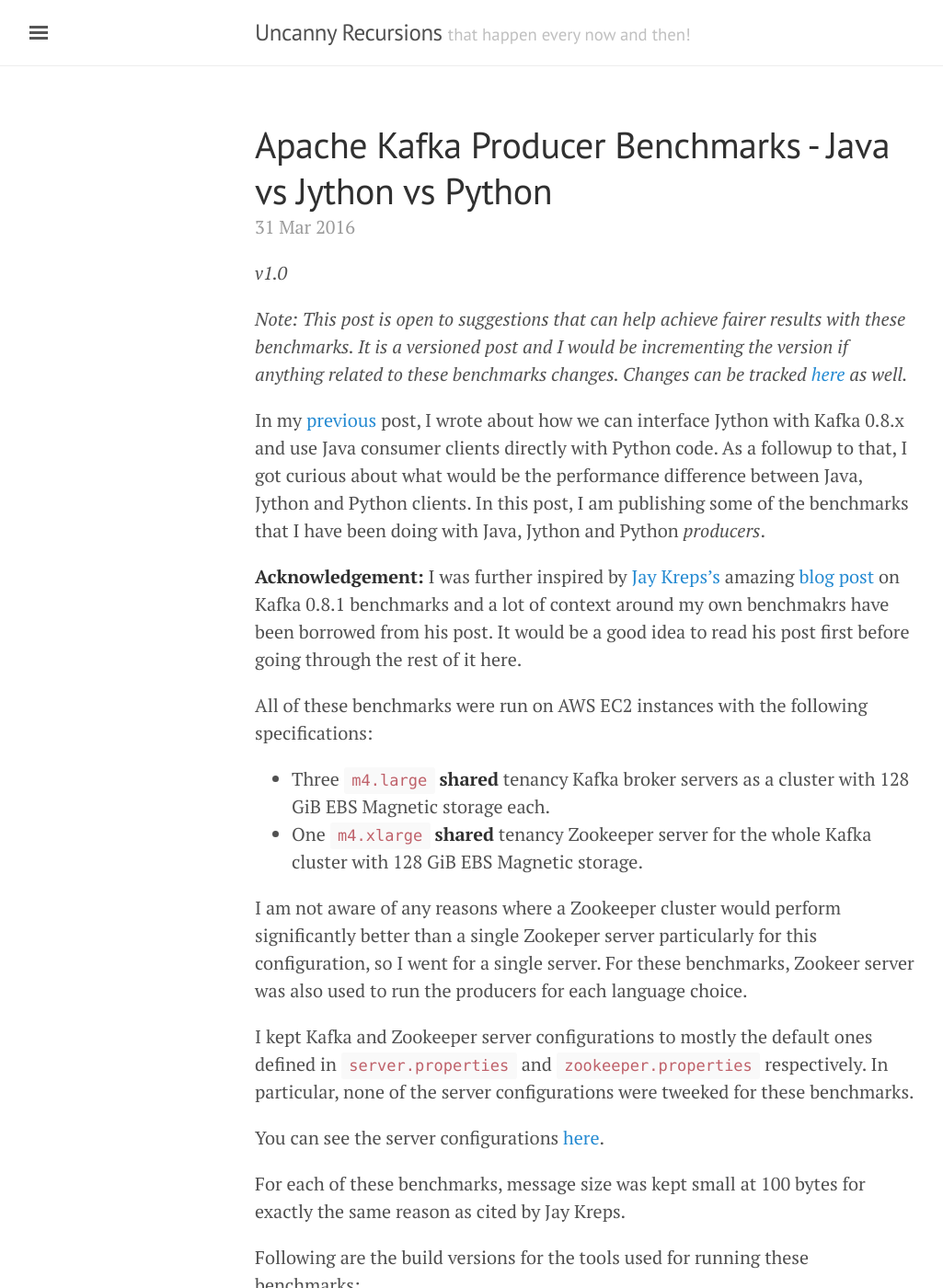
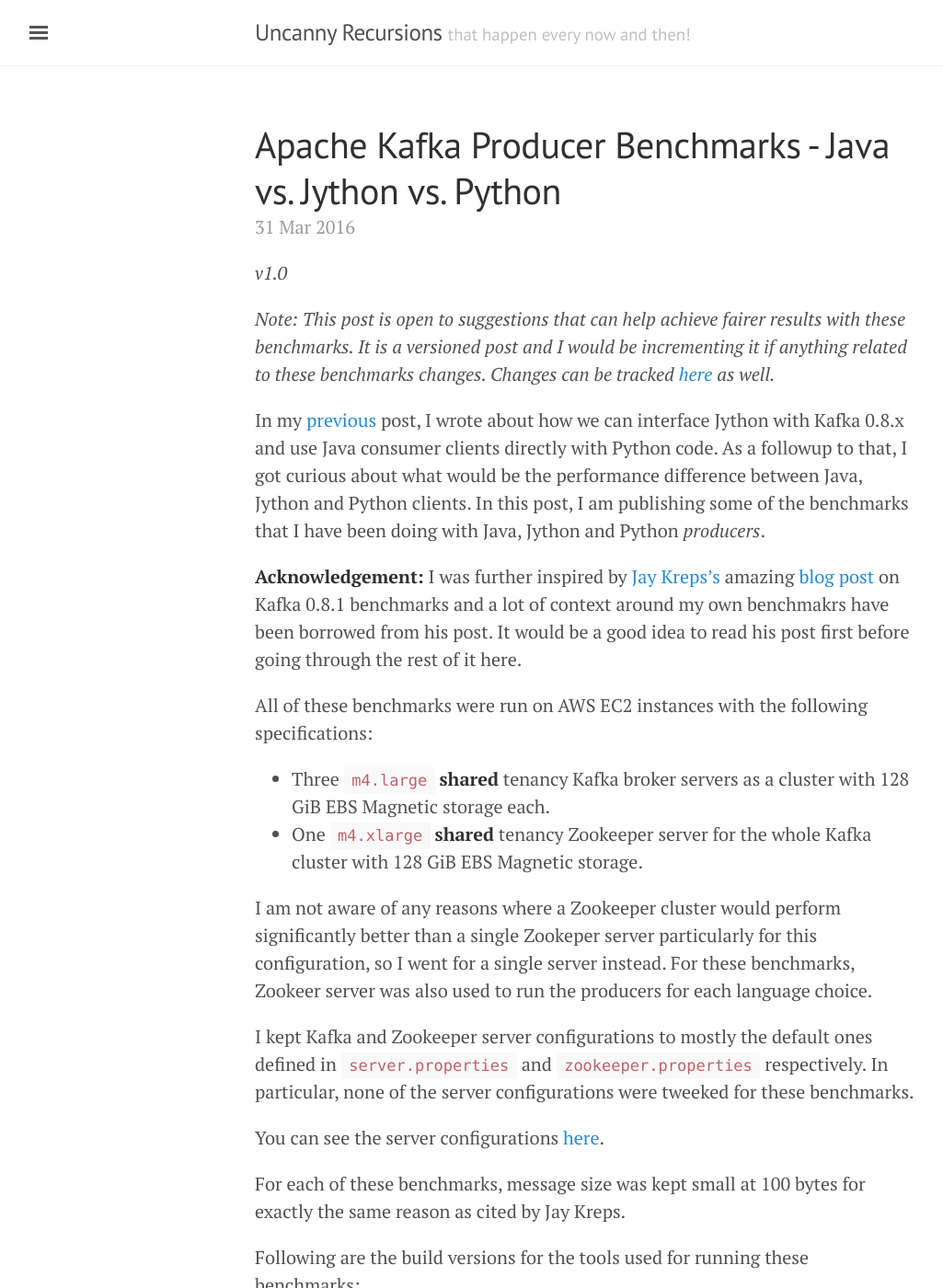
Before and after one commit to mrafayaleem/mrafayaleem.github.io, a Jekyll site: the page built from _posts/2016-03-31-apache-kafka-producer-benchmarks.md, in a window 1280 px wide and 1400 px high. Shown: the whole window at 92% size, without its empty margins (3-1028 px from the left). Built offline with Jekyll 4.4.1, drawn with Linux system fonts in a browser that asks for light colours; comment, search, counter and statistics services are not loaded; some of the changed text lies outside the part shown.

Commit message:
development: some minor edits on producer benchmarks.

```diff
--- a/_posts/2016-03-31-apache-kafka-producer-benchmarks.md
+++ b/_posts/2016-03-31-apache-kafka-producer-benchmarks.md
@@ -1,11 +1,11 @@
 ---
 layout: post
 comments: true
-title: Apache Kafka Producer Benchmarks - Java vs Jython vs Python
+title: Apache Kafka Producer Benchmarks - Java vs. Jython vs. Python
 ---
 *v1.0*
 
-*Note: This post is open to suggestions that can help achieve fairer results with these benchmarks. It is a versioned post and I would be incrementing the version if anything related to these benchmarks changes. Changes can be tracked [here](https://github.com/mrafayaleem/mrafayaleem.github.io) as well.*
+*Note: This post is open to suggestions that can help achieve fairer results with these benchmarks. It is a versioned post and I would be incrementing it if anything related to these benchmarks changes. Changes can be tracked [here](https://github.com/mrafayaleem/mrafayaleem.github.io) as well.*
 
 In my [previous](http://mrafayaleem.com/2016/03/19/interfacing-jython-with-kafka/) post, I wrote about how we can interface Jython with Kafka 0.8.x and use Java consumer clients directly with Python code. As a followup to that, I got curious about what would be the performance difference between Java, Jython and Python clients. In this post, I am publishing some of the benchmarks that I have been doing with Java, Jython and Python *producers*.
 
@@ -16,7 +16,7 @@
 - Three `m4.large` **shared** tenancy Kafka broker servers as a cluster with 128 GiB EBS Magnetic storage each.
 - One `m4.xlarge` **shared** tenancy Zookeeper server for the whole Kafka cluster with 128 GiB EBS Magnetic storage.
 
-I am not aware of any reasons where a Zookeeper cluster would perform significantly better than a single Zookeper server particularly for this configuration, so I went for a single server. For these benchmarks, Zookeer server was also used to run the producers for each language choice.
+I am not aware of any reasons where a Zookeeper cluster would perform significantly better than a single Zookeper server particularly for this configuration, so I went for a single server instead. For these benchmarks, Zookeer server was also used to run the producers for each language choice.
 
 I kept Kafka and Zookeeper server configurations to mostly the default ones defined in `server.properties` and `zookeeper.properties` respectively. In particular, none of the server configurations were tweeked for these benchmarks.
 
@@ -48,7 +48,7 @@
 2. Single producer (single thread) producing asynchronousyly on a topic with replication factor of 3 and 6 partitions.
 3. Single producer (single thread) producing syncronously on a topic with replication factor of 3 and 6 partitions.
 
-In this context, a producer running in **async** mode would mean that the number of acknowledgments the producer requires the leader to have received from its followers before considering a request complete is **0**. **Sync** mode is where the leader would wait on all the followers to acknowledge before acknowledging it to the the producer.
+*In this context, a producer running in **async** mode would mean that the number of acknowledgments the producer requires the leader to have received from its followers before considering a request complete is **0**. **Sync** mode is where the leader would wait on all the followers to acknowledge before acknowledging it to the the producer.*
 
 ## Single producer producing on a topic with no replication and 6 partitions.
 Results are tabulated below for this case. I was shocked to see such a stark difference between `kafka-python` and official Java producer clients. And as expected, *Java* and *Java interfaced  Jython* producers showed very similar results.
```
Also changed, not shown: other parts of _posts/2016-03-31-apache-kafka-producer-benchmarks.md (+2 -2 lines).
